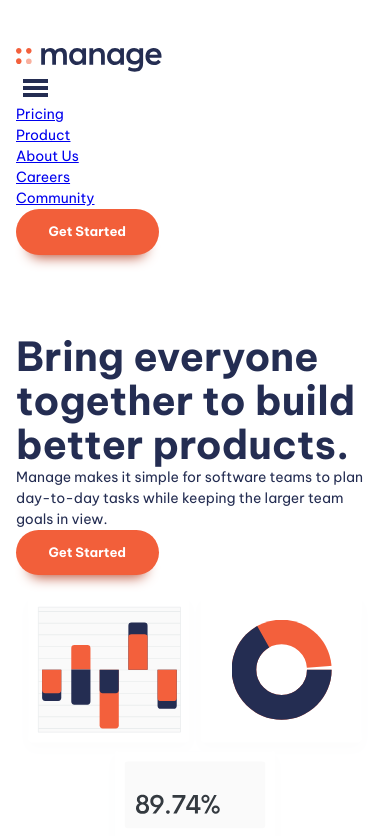
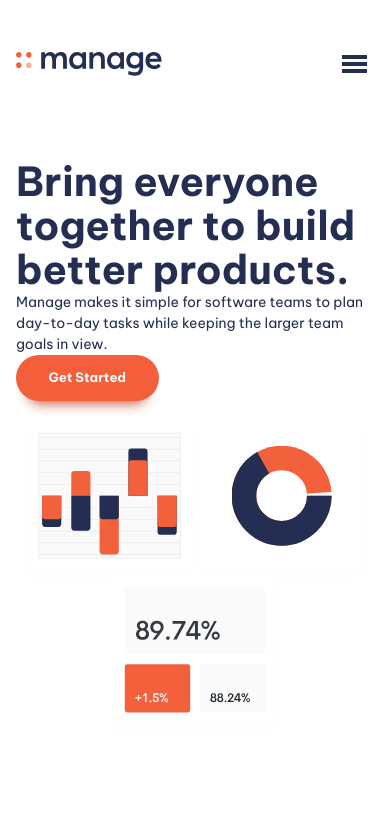
Before and after one commit to Angel-dash/Responsive-web-page, a website built with Vite: page index.html in a window 390 px wide. Shown: the top 836 px of the page. Built offline with nearby package versions, Linux system fonts and the light colour scheme.

Commit message:
Mobile navigation csss

```diff
--- a/index.html
+++ b/index.html
@@ -15,7 +15,7 @@
 <body>
   <header class="primary-header">
     <div class="container">
-      <div class="flex">
+      <div class="nav-wrapper">
       <a href="#"><img src="images/logo.svg" alt="Manage"></a>
         <button class="mobile-nav-toggle" aria-controls="primary-navigation">
           <img class="icon-hamburger" src="images/icon-hamburger.svg" alt="" aria-hidden="true">
@@ -30,7 +30,7 @@
               <li><a href="#">Community</a></li>
             </ul>
           </nav>
-      <button class="button">Get Started</button></div>
+      <button class="button" style="display:none">Get Started</button></div>
     </div>
   </header>
 
--- a/style.css
+++ b/style.css
@@ -282,12 +282,27 @@ body {
   margin-top:var(--size-700);
   display: flex;
 }
+.nav-wrapper{
+  display: flex;
+  justify-content: space-between;
+  align-items: center;
+}
 .mobile-nav-toggle{
-  cursor: pointer;
-  background:transparent;
-  border:0;
-  padding:0.5em;
-}
-.mobile-nav-toggle .icon-close{
   display: none;
 }
+@media(max-width:50em){
+  .primary-navigation{
+    display:none;
+  }
+    .mobile-nav-toggle {
+      display: block;
+      cursor: pointer;
+      background: transparent;
+      border: 0;
+      padding: 0.5em;
+    }
+
+    .mobile-nav-toggle .icon-close {
+      display: none;
+    }
+}
```
